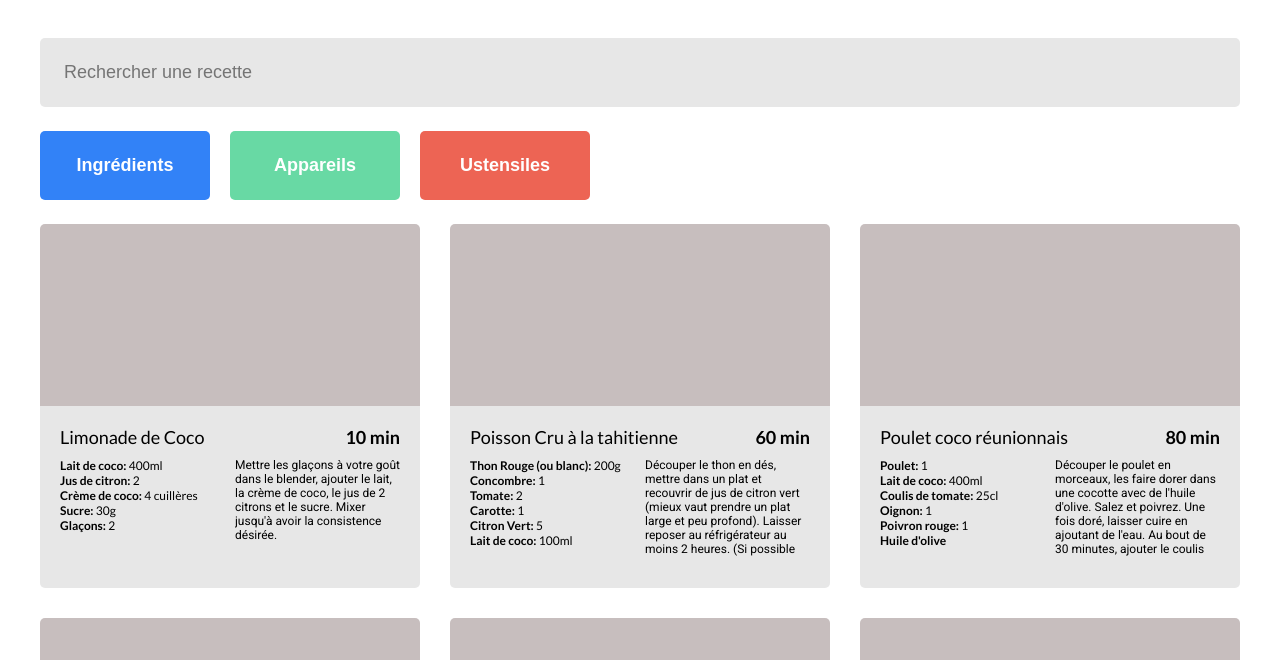
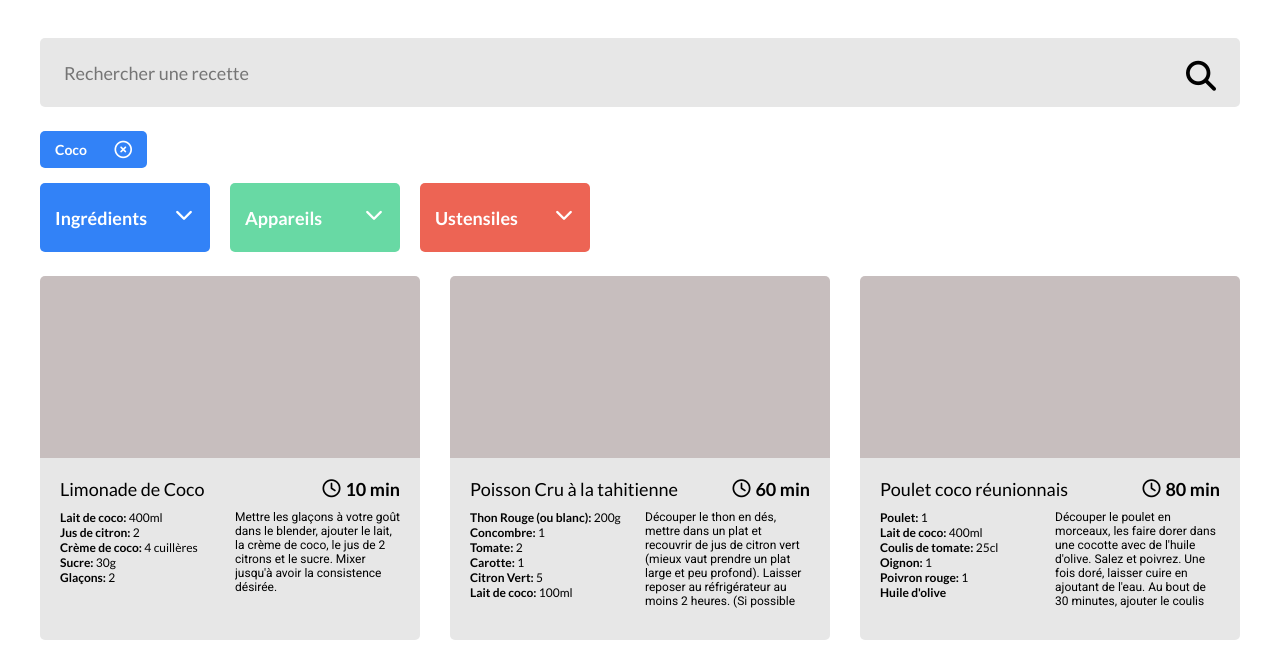
Before and after one commit to JohanPeraldi/LPP, a website: page index.html in a window 1280 px wide. Shown: the part 140-800 px from the top of the page. Drawn offline with Linux system fonts and the light colour scheme.

Commit message:
Add icons and replace buttons with inputs

```diff
--- a/index.html
+++ b/index.html
@@ -7,6 +7,7 @@
 	<link rel="preconnect" href="https://fonts.gstatic.com" crossorigin>
 	<link href="https://fonts.googleapis.com/css2?family=Lato:wght@400;700&family=Roboto&display=swap" rel="stylesheet">
 	<link rel="stylesheet" href="./css/style.css">
+	<script src="https://kit.fontawesome.com/844797e19e.js" crossorigin="anonymous"></script>
 </head>
 <body>
 	<header class="header">
@@ -18,16 +19,37 @@
 		</div>
 	</header>
 	<article class="search">
-		<form class="search__form" role="search">
-			<input type="search" id="searchbar" class="search__bar" name="q"
+		<form class="search__form search__form--default" role="search">
+			<input type="search" id="searchbar" class="search__bar search__bar--default" name="q"
 			       placeholder="Rechercher une recette"
 			       aria-label="Search through site content">
+			<i class="fa-solid fa-magnifying-glass"></i>
 		</form>
-		<div class="search__tags"></div>
-		<div class="search__buttons">
-			<button class="button button--blue">Ingrédients</button>
-			<button class="button button--green">Appareils</button>
-			<button class="button button--red">Ustensiles</button>
+		<ul class="search__tags">
+			<li class="tag tag--blue">
+				Coco
+				<i class="fa-regular fa-circle-xmark fa-lg"></i>
+			</li>
+		</ul>
+		<div class="search__inputs">
+			<form class="search__form search__form--category" role="search">
+				<input type="search" id="ingredients" class="search__bar search__bar--blue" name="ingredients"
+				       placeholder="Ingrédients"
+				       aria-label="Search ingredients">
+				<i class="fa-solid fa-chevron-down"></i>
+			</form>
+			<form class="search__form search__form--category" role="search">
+				<input type="search" id="appliances" class="search__bar search__bar--green" name="appliances"
+				       placeholder="Appareils"
+				       aria-label="Search appliances">
+				<i class="fa-solid fa-chevron-down"></i>
+			</form>
+			<form class="search__form search__form--category" role="search">
+				<input type="search" id="utensils" class="search__bar search__bar--red" name="utensils"
+				       placeholder="Ustensiles"
+				       aria-label="Search utensils">
+				<i class="fa-solid fa-chevron-down"></i>
+			</form>
 		</div>
 	</article>
 	<main class="recipe">
@@ -36,7 +58,10 @@
 			<div class="recipe__text">
 				<div class="recipe__header">
 					<h2 class="recipe__title">Limonade de Coco</h2>
-					<span class="recipe__time">10 min</span>
+					<span class="recipe__time">
+						<i class="fa-regular fa-clock"></i>
+						<strong>10 min</strong>
+					</span>
 				</div>
 				<div class="recipe__details">
 					<div class="recipe__ingredients">
@@ -57,7 +82,10 @@
 			<div class="recipe__text">
 				<div class="recipe__header">
 					<h2 class="recipe__title">Poisson Cru à la tahitienne</h2>
-					<span class="recipe__time">60 min</span>
+					<span class="recipe__time">
+						<i class="fa-regular fa-clock"></i>
+						<strong>60 min</strong>
+					</span>
 				</div>
 				<div class="recipe__details">
 					<div class="recipe__ingredients">
@@ -79,7 +107,10 @@
 			<div class="recipe__text">
 				<div class="recipe__header">
 					<h2 class="recipe__title">Poulet coco réunionnais</h2>
-					<span class="recipe__time">80 min</span>
+					<span class="recipe__time">
+						<i class="fa-regular fa-clock"></i>
+						<strong>80 min</strong>
+					</span>
 				</div>
 				<div class="recipe__details">
 					<div class="recipe__ingredients">
@@ -101,7 +132,10 @@
 			<div class="recipe__text">
 				<div class="recipe__header">
 					<h2 class="recipe__title">Salade de riz</h2>
-					<span class="recipe__time">50 min</span>
+					<span class="recipe__time">
+						<i class="fa-regular fa-clock"></i>
+						<strong>50 min</strong>
+					</span>
 				</div>
 				<div class="recipe__details">
 					<div class="recipe__ingredients">
@@ -123,7 +157,10 @@
 			<div class="recipe__text">
 				<div class="recipe__header">
 					<h2 class="recipe__title">Tarte au thon</h2>
-					<span class="recipe__time">45 min</span>
+					<span class="recipe__time">
+						<i class="fa-regular fa-clock"></i>
+						<strong>45 min</strong>
+					</span>
 				</div>
 				<div class="recipe__details">
 					<div class="recipe__ingredients">
@@ -145,7 +182,10 @@
 			<div class="recipe__text">
 				<div class="recipe__header">
 					<h2 class="recipe__title">Tarte aux pommes</h2>
-					<span class="recipe__time">50 min</span>
+					<span class="recipe__time">
+						<i class="fa-regular fa-clock"></i>
+						<strong>50 min</strong>
+					</span>
 				</div>
 				<div class="recipe__details">
 					<div class="recipe__ingredients">
--- /dev/null
+++ b/sass/base/_reset.scss
@@ -0,0 +1,5 @@
+/* clears the 'X' from Chrome */
+input[type="search"]::-webkit-search-decoration,
+input[type="search"]::-webkit-search-cancel-button,
+input[type="search"]::-webkit-search-results-button,
+input[type="search"]::-webkit-search-results-decoration { display: none; }
--- a/sass/components/_card.scss
+++ b/sass/components/_card.scss
@@ -40,8 +40,17 @@
   }
 
   &__time {
+    display: flex;
+    justify-content: space-between;
+    align-items: center;
+    margin-left: 1rem;
     font-size: 1.8rem;
-    font-weight: 700;
+
+    & strong {
+      margin-left: 0.5rem;
+      font-weight: 700;
+      white-space: nowrap;
+    }
   }
 
   &__details {
--- /dev/null
+++ b/sass/components/_search.scss
@@ -0,0 +1,78 @@
+.search {
+  &__inputs {
+    display: flex;
+    margin-bottom: 2.4rem;
+    gap: 2rem;
+  }
+
+  &__form {
+    position: relative;
+
+    &--default {
+      margin: 2.4rem 0;
+      font-size: 3rem;
+
+      & i {
+        position: absolute;
+        top: 34%;
+        right: 2%;
+      }
+    }
+
+    &--category {
+      font-size: 1.8rem;
+
+      & input {
+        padding: 1.5rem;
+        width: 17rem;
+        color: white;
+
+        &:focus {
+          & ~ i {
+            transform: rotate(180deg);
+          }
+        }
+
+        &::placeholder {
+          color: white;
+          opacity: 1;
+          font-weight: 700;
+        }
+      }
+
+      & i {
+        color: white;
+        position: absolute;
+        top: 34%;
+        right: 10%;
+      }
+    }
+  }
+
+  &__bar {
+    height: 6.9rem;
+    border: none;
+    border-radius: $border-radius;
+    font-family: $font-family-primary;
+    font-size: 1.8rem;
+    font-weight: 400;
+
+    &--default {
+      width: 100%;
+      padding: 2.4rem;
+      background: $color-grey-light;
+    }
+
+    &--blue {
+      background: $color-blue;
+    }
+
+    &--green {
+      background: $color-green;
+    }
+
+    &--red {
+      background: $color-red;
+    }
+  }
+}
--- a/sass/components/_searchbar.scss
+++ /dev/null
@@ -1,15 +0,0 @@
-.search {
-  &__form {
-    margin: 2.4rem 0;
-  }
-
-  &__bar {
-    height: 6.9rem;
-    width: 100%;
-    border: none;
-    border-radius: $border-radius;
-    padding: 2.4rem;
-    background: $color-grey-light;
-    font-size: 1.8rem;
-  }
-}
--- a/sass/components/_button.scss
+++ b/sass/components/_tag.scss
@@ -1,10 +1,20 @@
-.button {
+.search__tags {
+  display: flex;
+  gap: 1.5rem;
+  margin-bottom: 1.5rem;
+}
+
+.tag {
+  display: flex;
+  justify-content: space-between;
+  align-items: center;
+  width: 10.7rem;
+  height: 3.7rem;
+  padding: 1.5rem;
   color: white;
   border: none;
   border-radius: $border-radius;
-  height: 6.9rem;
-  width: 17rem;
-  font-size: 1.8rem;
+  font-size: 1.4rem;
   font-weight: 700;
   cursor: pointer;
 
--- a/sass/main.scss
+++ b/sass/main.scss
@@ -2,10 +2,11 @@
 @import "./utils/mixins";
 
 @import "./base/base";
+@import "./base/reset";
 
-@import "./components/button";
 @import "./components/card";
-@import "./components/searchbar";
+@import "components/search";
+@import "./components/tag";
 
 @import "./layout/header";
 
```
Also changed, not shown: css/style.css, sass/main.css, 2 other files.
